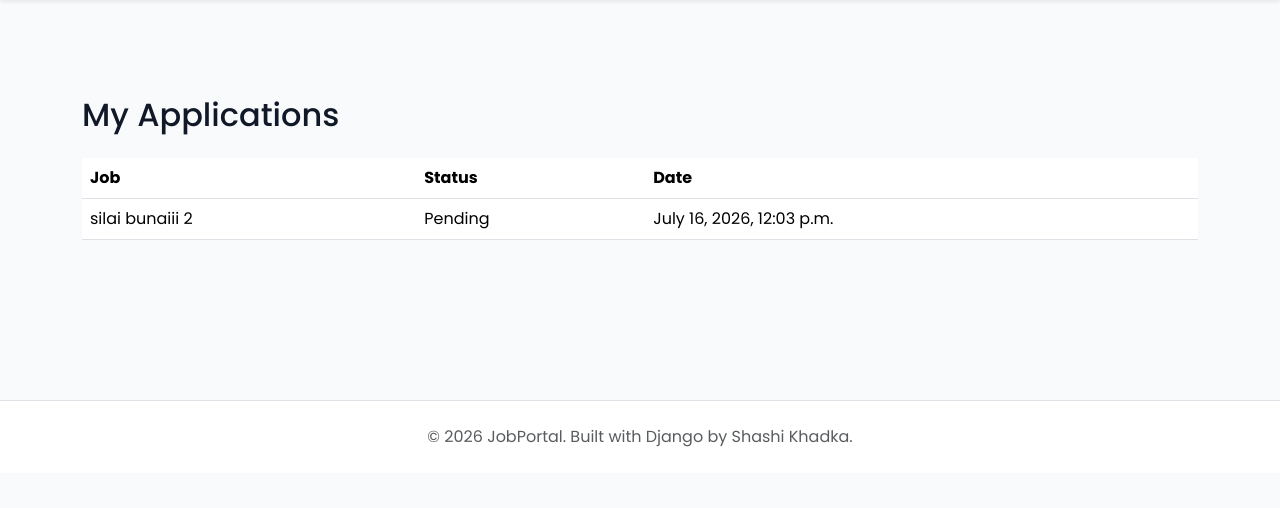
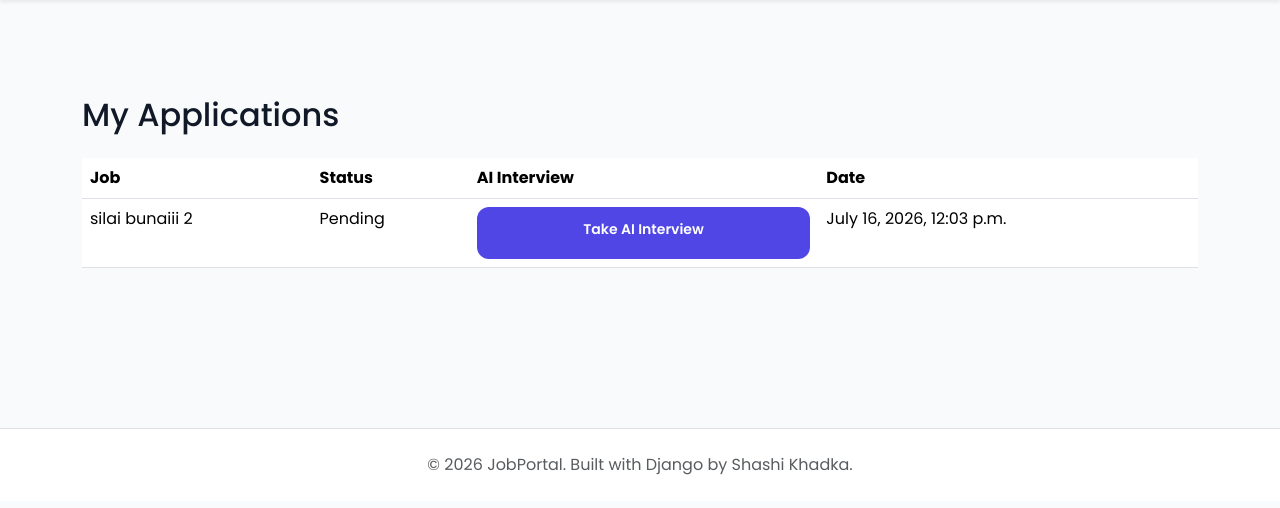
Before and after one commit to khadkashashi/Job-Portal, a Django app: page /applications/my-applications/ in a window 1280 px wide. Shown: the part 56-564 px from the top of the page. Run offline with Django 5.2, Linux system fonts and the light colour scheme; a user stored in the database is signed in; data comes from the database, SQL or seed files in the repository; both versions use the stored data as it was after the commit; some libraries are stand-ins or nearby versions.

Commit message:
Add AI interview feature: question generation, answer evaluation, and scoring

```diff
--- /dev/null
+++ b/applications/ai.py
@@ -0,0 +1,92 @@
+import json
+
+import requests
+
+OLLAMA_URL = "http://localhost:11434/api/generate"
+OLLAMA_MODEL = "gemma2:2b"
+
+
+def _ask_ollama(prompt):
+    """
+    Sends one prompt to your local Ollama server and returns the plain
+    text reply. POST to /api/generate with stream: False, read r.json()["response"].
+    """
+    payload = {
+        "model": OLLAMA_MODEL,
+        "prompt": prompt,
+        "stream": False,
+    }
+    headers = {"Accept": "*/*", "Content-Type": "application/json"}
+    response = requests.post(
+        OLLAMA_URL, headers=headers, data=json.dumps(payload), timeout=60
+    )
+    response.raise_for_status()
+    return response.json()["response"]
+
+
+def generate_interview_questions(job):
+    """
+    Takes a Job instance and returns a list of 5 question strings,
+    based on that job's title and description.
+    """
+    prompt = f"""You are helping screen a candidate for this job.
+
+Job title: {job.title}
+Job description: {job.description}
+
+Write exactly 5 interview questions for this role.
+Return ONLY a JSON array of 5 strings.
+Do NOT include explanations, markdown, code fences, or any extra text.
+The response must begin with '[' and end with ']'.
+Example: ["Question 1?", "Question 2?", "Question 3?", "Question 4?", "Question 5?"]"""
+
+    raw_reply = _ask_ollama(prompt)
+
+    try:
+        questions = json.loads(raw_reply)
+    except (json.JSONDecodeError, TypeError):
+        # if the AI ever replies with something that isn't valid JSON,
+        # fall back to generic questions instead of crashing the page
+        questions = [
+            "Tell us about your relevant experience for this role.",
+            "Why do you want this job?",
+            "Describe a challenging project you have worked on.",
+            "How do you handle tight deadlines?",
+            "What makes you a good fit for this position?",
+        ]
+    return questions
+
+
+def evaluate_interview_answers(job, questions, answers):
+    """
+    Takes the job, the questions asked, and the applicant's answers,
+    and returns (score, feedback) where score is 0-100.
+    """
+    qa_text = "\n".join(
+        f"Q{i + 1}: {q}\nA{i + 1}: {a}" for i, (q, a) in enumerate(zip(questions, answers))
+    )
+
+    prompt = f"""You are evaluating a candidate's interview answers for this job.
+
+Job title: {job.title}
+Job description: {job.description}
+
+{qa_text}
+
+Score the candidate from 0 to 100 based on how relevant and strong their
+answers are for this specific job.
+Return ONLY valid JSON in this exact shape.
+Do NOT include explanations, markdown, code fences, or any extra text.
+{{"score": 0, "feedback": "2-3 sentences of feedback"}}"""
+
+    raw_reply = _ask_ollama(prompt)
+
+    try:
+        result = json.loads(raw_reply)
+        score = int(result.get("score", 0))
+        feedback = result.get("feedback", "")
+    except (json.JSONDecodeError, TypeError, ValueError):
+        score = 0
+        feedback = "We could not automatically evaluate these answers."
+
+    return score, feedback
--- a/applications/models.py
+++ b/applications/models.py
@@ -27,6 +27,8 @@ class Application(models.Model):
 
 class AIInterview(models.Model):
     application = models.OneToOneField( Application, on_delete=models.CASCADE)
+    questions = models.JSONField(default=list, blank=True)
+    answers = models.JSONField(default=list, blank=True)
     score = models.IntegerField(default=0)
     feedback = models.TextField(blank=True)
     completed = models.BooleanField(default=False)
--- a/applications/urls.py
+++ b/applications/urls.py
@@ -8,4 +8,6 @@ urlpatterns = [
     path("my-applications/",views.my_applications,name="my-applications"),
     path("applications/", views.application_list, name="application-list"),
     path("applications/<int:pk>/", views.application_detail, name="application-detail" ),
+    path("interview/<int:application_id>/", views.start_interview, name="start-interview"),
+    path("interview/<int:application_id>/submit/", views.submit_interview, name="submit-interview"),
 ]
--- a/applications/views.py
+++ b/applications/views.py
@@ -3,8 +3,8 @@ from django.contrib.auth.decorators import login_required
 from django.shortcuts import get_object_or_404, redirect, render
 from jobs.models import Job
 from .forms import ApplicationForm
-from .models import Application, Applicationstatus
-
+from .models import AIInterview, Application, Applicationstatus
+from .ai import evaluate_interview_answers,generate_interview_questions
 @login_required
 def applicant_dashboard(request):
     if request.user.role != "APPLICANT":
@@ -83,8 +83,10 @@ def application_list(request):
 
 
 @login_required
+@login_required
 def application_detail(request, pk):
     application = get_object_or_404(Application, pk=pk, job__company__owner=request.user)
+    interview = getattr(application, "aiinterview", None)
     if request.method == "POST":
         new_status = request.POST.get("status")
         valid_statuses = [choice for choice, label in Applicationstatus.choices]
@@ -97,6 +99,49 @@ def application_detail(request, pk):
 
         return redirect("application-detail", pk=application.pk)
 
+    return render(request,"applications/detail-application.html",{ "application": application, "interview": interview})
+
+@login_required
+def start_interview(request, application_id):
+    # only the applicant who owns this application can take its interview
+    application = get_object_or_404(Application, pk=application_id, applicant=request.user)
+
+    # get_or_create so refreshing this page twice doesn't make two interview rows
+    interview, _created = AIInterview.objects.get_or_create(application=application)
+
+    # only ask the AI for questions once - reuse them if the applicant reloads the page
+    if not interview.questions:
+        interview.questions = generate_interview_questions(application.job)
+        interview.save()
+
+    if interview.completed:
+        messages.info(request, "You have already completed this interview.")
+        return redirect("my-applications")
+
     return render(
-        request, "applications/detail-application.html", {"application": application}
+        request,
+        "applications/interview.html",
+        {"application": application, "interview": interview},
     )
+
+
+@login_required
+def submit_interview(request, application_id):
+    application = get_object_or_404(Application, pk=application_id, applicant=request.user)
+    interview = get_object_or_404(AIInterview, application=application)
+    if request.method == "POST":
+        answers = [
+            request.POST.get(f"answer_{i}", "").strip()
+            for i in range(len(interview.questions))
+        ]
+        interview.answers = answers
+        score, feedback = evaluate_interview_answers(application.job, interview.questions, answers)
+        interview.score = score
+        interview.feedback = feedback
+        interview.completed = True
+        interview.save()
+
+        messages.success(request, "Interview submitted! The recruiter will see your AI score.")
+        return redirect("my-applications")
+
+    return redirect("start-interview", application_id=application.id)
--- a/templates/applications/my_application.html
+++ b/templates/applications/my_application.html
@@ -6,62 +6,38 @@
 
 <div class="container py-5">
 
-<h2 class="mb-4">
-
-My Applications
-
-</h2>
-
+  <h2 class="mb-4">My Applications</h2>
   <table class="table">
-
+    <thead>
       <tr>
-
         <th>Job</th>
-
         <th>Status</th>
-
+        <th>AI Interview</th>
         <th>Date</th>
-
       </tr>
-
+    </thead>
+    <tbody>
       {% for application in applications %}
-
       <tr>
-
+        <td>{{ application.job.title }}</td>
+        <td>{{ application.status }}</td>
         <td>
-
-{{ application.job.title }}
-
+          {% if application.aiinterview.completed %}
+            Score: {{ application.aiinterview.score }}/100
+          {% else %}
+            <a href="{% url 'start-interview' application.id %}" class="btn btn-sm btn-primary-custom">
+              Take AI Interview
+            </a>
+          {% endif %}
         </td>
-
-<td>
-
-{{ application.status }}
-
-</td>
-
-<td>
-
-{{ application.applied_at }}
-
-</td>
-
+        <td>{{ application.applied_at }}</td>
       </tr>
-
       {% empty %}
-
       <tr>
-
-<td colspan="3">
-
-No applications yet.
-
-</td>
-
+        <td colspan="4" class="text-center">You haven't submitted any applications yet.</td>
       </tr>
-
       {% endfor %}
-
+    </tbody>
   </table>
 
 </div>
```
Also changed, not shown: templates/applications/detail-application.html (+24 -4 lines), templates/applications/interview.html (added, +56 -0 lines), applications/migrations/0004_aiinterview_answers_aiinterview_questions.py (added), db.sqlite3, media/company_logos/Screenshot_2026-07-10_223658.png (added), 2 other files. Lines whose indentation alone changed are shown as unchanged.
